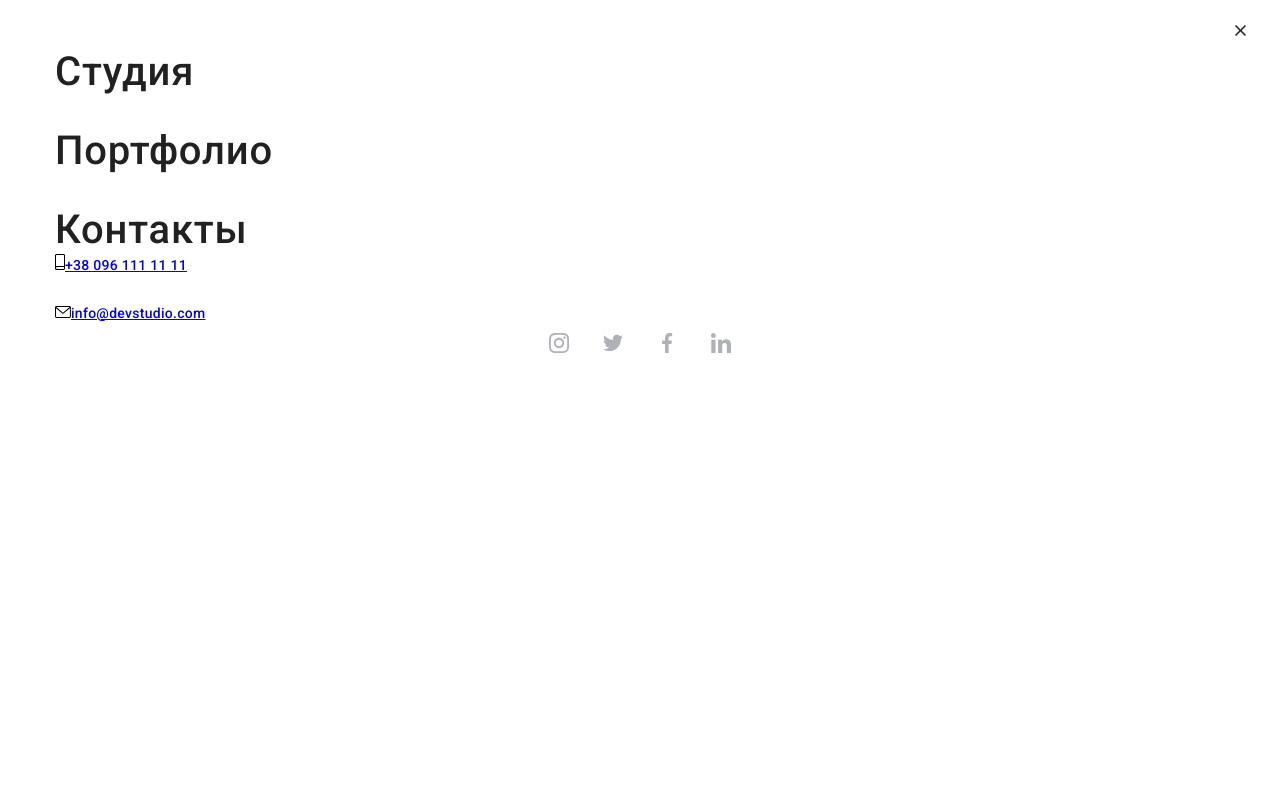
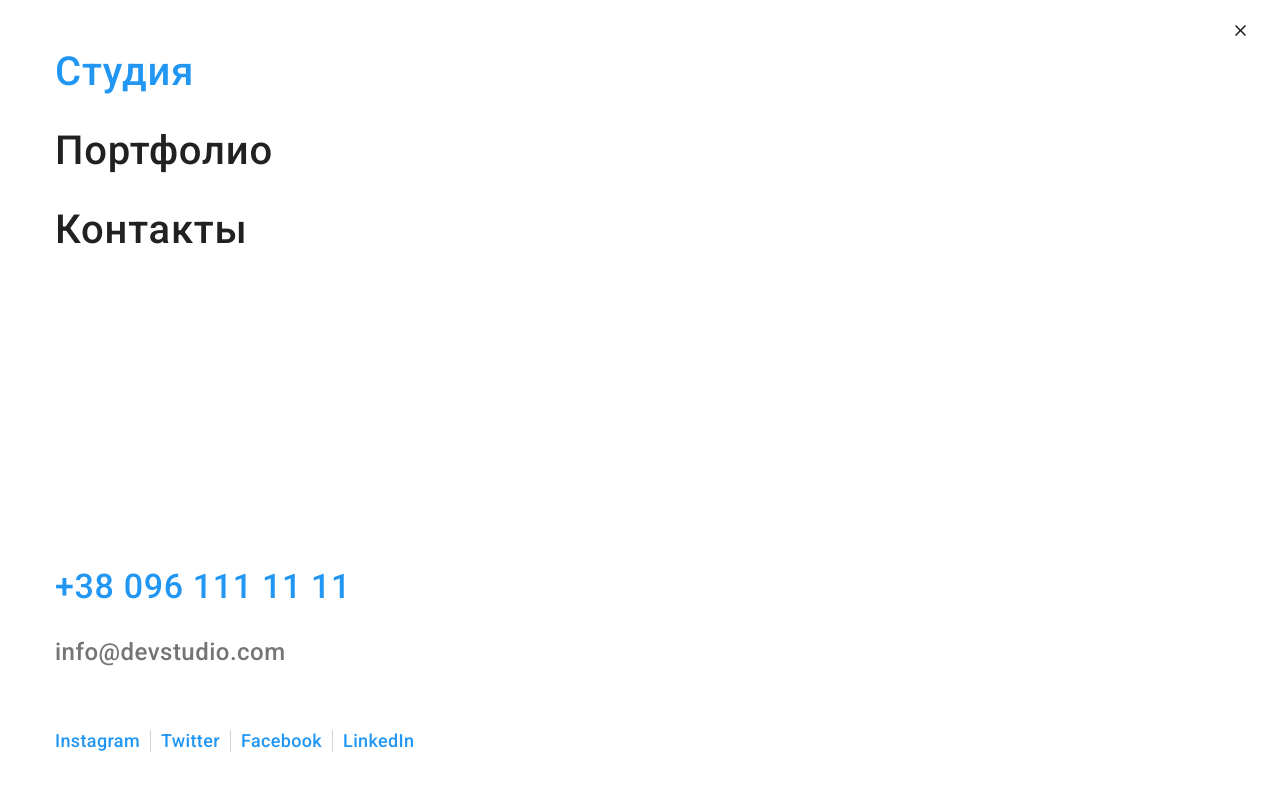
Before and after one commit to AnnaBieliavtseva/web_studio-landing, a plain HTML site: page index.html in a window 1280 px wide. Shown: the top 799 px of the page. Drawn offline with nearby package versions, Linux system fonts and the light colour scheme.

Commit message:
add mob menu

```diff
--- a/index.html
+++ b/index.html
@@ -58,7 +58,11 @@
           </button>
           <ul class="mob-menu-site-nav">
             <li class="mob-menu-site-nav__item">
-              <a href="./index.html" class="mob-menu-site-nav__link">Студия</a>
+              <a
+                href="./index.html"
+                class="mob-menu-site-nav__link mob-menu-site-nav__link--current-mob"
+                >Студия</a
+              >
             </li>
             <li class="mob-menu-site-nav__item">
               <a href="./portfolio.html" class="mob-menu-site-nav__link">Портфолио</a>
@@ -67,48 +71,34 @@
               <a href="" class="mob-menu-site-nav__link">Контакты</a>
             </li>
           </ul>
+          <div class="mob-menu-box">
             <ul class="mob-menu-contact-list">
               <li class="mob-menu-contact-list__item">
-              <a href="tel:+380961111111" class="mob-menu-contact-list__link">
-                <svg class="mob-menu-contact-list__icon" width="10" height="16">
-                  <use href="./images/icons.svg#icon-smartphone"></use></svg
-                >+38 096 111 11 11</a
+                <a href="tel:+380961111111" class="mob-menu-contact-list__tel">
+                  +38 096 111 11 11</a
                 >
               </li>
               <li class="mob-menu-contact-list__item">
-              <a href="mailto:info@devstudio.com" class="mob-menu-contact-list__link"
-                ><svg class="mob-menu-contact-list__icon" width="16" height="12">
-                  <use href="./images/icons.svg#icon-envelope"></use></svg
+                <a href="mailto:info@devstudio.com" class="mob-menu-contact-list__mail"
                   >info@devstudio.com</a
                 >
               </li>
             </ul>
-          <ul class="socials-list">
-            <li class="socials-item">
-              <a href="" class="socials-link"
-                ><svg class="socials-icon" width="20" height="20">
-                  <use href="./images/icons.svg#icon-instagram"></use></svg
-              ></a>
+            <ul class="mob-menu-socials-list">
+              <li class="mob-menu-socials-item">
+                <a href="" class="mob-menu-socials-link">Instagram</a>
               </li>
-            <li class="socials-item">
-              <a href="" class="socials-link"
-                ><svg class="socials-icon" width="20" height="20">
-                  <use href="./images/icons.svg#icon-twitter"></use></svg
-              ></a>
+              <li class="mob-menu-socials-item">
+                <a href="" class="mob-menu-socials-link">Twitter</a>
               </li>
-            <li class="socials-item">
-              <a href="" class="socials-link"
-                ><svg class="socials-icon" width="20" height="20">
-                  <use href="./images/icons.svg#icon-facebook"></use></svg
-              ></a>
+              <li class="mob-menu-socials-item">
+                <a href="" class="mob-menu-socials-link">Facebook</a>
               </li>
-            <li class="socials-item">
-              <a href="" class="socials-link"
-                ><svg class="socials-icon" width="20" height="20">
-                  <use href="./images/icons.svg#icon-linkedin"></use></svg
-              ></a>
+              <li class="mob-menu-socials-item">
+                <a href="" class="mob-menu-socials-link">LinkedIn</a>
               </li>
             </ul>
+          </div>
         </div>
       </div>
     </header>
--- a/sass/layout/_header.scss
+++ b/sass/layout/_header.scss
@@ -5,10 +5,10 @@
   letter-spacing: 0.02em;
   border-bottom: 1px solid #ececec;
 
-  &__container {
-    display: flex;
-    align-items: center;
-  }
+  // &__container {
+  //   display: flex;
+  //   align-items: center;
+  // }
 }
 
 .logo {
--- a/sass/layout/_mob-menu.scss
+++ b/sass/layout/_mob-menu.scss
@@ -6,10 +6,14 @@
   height: 100vh;
   z-index: 1;
   background-color: var(--primary-white-color);
-  padding: 48px 40px 48px;
-
+  padding-top: 48px;
+  padding-bottom: 48px;
+  overflow-y: auto;
   .container {
-    display: block;
+    display: flex;
+    flex-direction: column;
+    justify-content: space-between;
+    height: 100%;
   }
 }
 
@@ -65,3 +69,53 @@
   color: var(--title-text-color);
   text-decoration: none;
 }
+
+.mob-menu-site-nav__link--current-mob {
+  color: var(--accent-color);
+}
+
+.mob-menu-contact-list {
+  margin-bottom: 64px;
+}
+
+.mob-menu-contact-list__tel {
+  font-weight: 500;
+  font-size: 34px;
+  line-height: 1.18;
+  letter-spacing: 0.02em;
+  color: var(--accent-color);
+  text-decoration: none;
+}
+
+.mob-menu-contact-list__mail {
+  font-weight: 500;
+  font-size: 24px;
+  line-height: 1.17;
+  letter-spacing: 0.02em;
+  color: var(--primary-text-color);
+  text-decoration: none;
+}
+
+.mob-menu-socials-list {
+  display: flex;
+}
+
+.mob-menu-socials-item {
+  &:not(:first-child) {
+    padding-left: 10px;
+  }
+  &:not(:last-child) {
+    padding-right: 10px;
+
+    border-right: 1px solid rgba(33, 33, 33, 0.2);
+  }
+}
+
+.mob-menu-socials-link {
+  font-weight: 500;
+  font-size: 18px;
+  line-height: 1.22;
+  letter-spacing: 0.02em;
+  color: var(--accent-color);
+  text-decoration: none;
+}
```
Also changed, not shown: css/main.css, css/main.min.css, 2 other files. Lines whose indentation alone changed are shown as unchanged.
